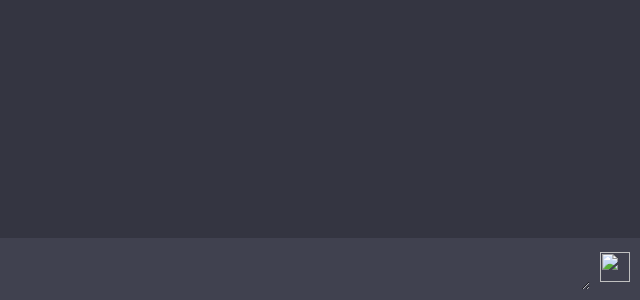
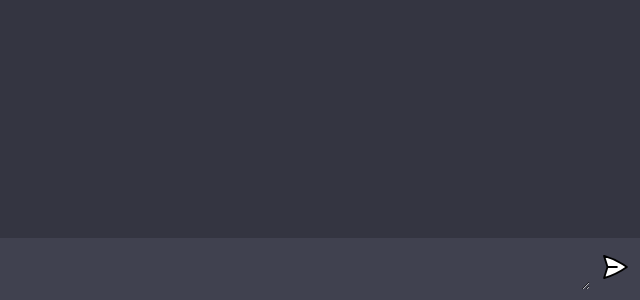
Before and after one commit to SachinMaurya01/chatgpt, a website built with Vite: page client/index.html in a window 1280 px wide. Shown: the part 500-800 px from the top of the page, 640-1280 px from the left. Built offline with nearby package versions, Linux system fonts and the light colour scheme; files whose address does not match are found by name.

Commit message:
Update index.html

```diff
--- a/client/index.html
+++ b/client/index.html
@@ -12,7 +12,7 @@
       <div id="chat_conatiner"></div>
       <form>
         <textarea name="prompt" rows="1" cols="1" placeholder="Ask Codex..."></textarea>
-        <button type="submit" ><img src="assests/arrow.jpg"/></button>
+        <button type="submit" ><img src="assests/send.svg"/></button>
       </form>
     </div>
     <script type="module" src="script.js"></script>
```
